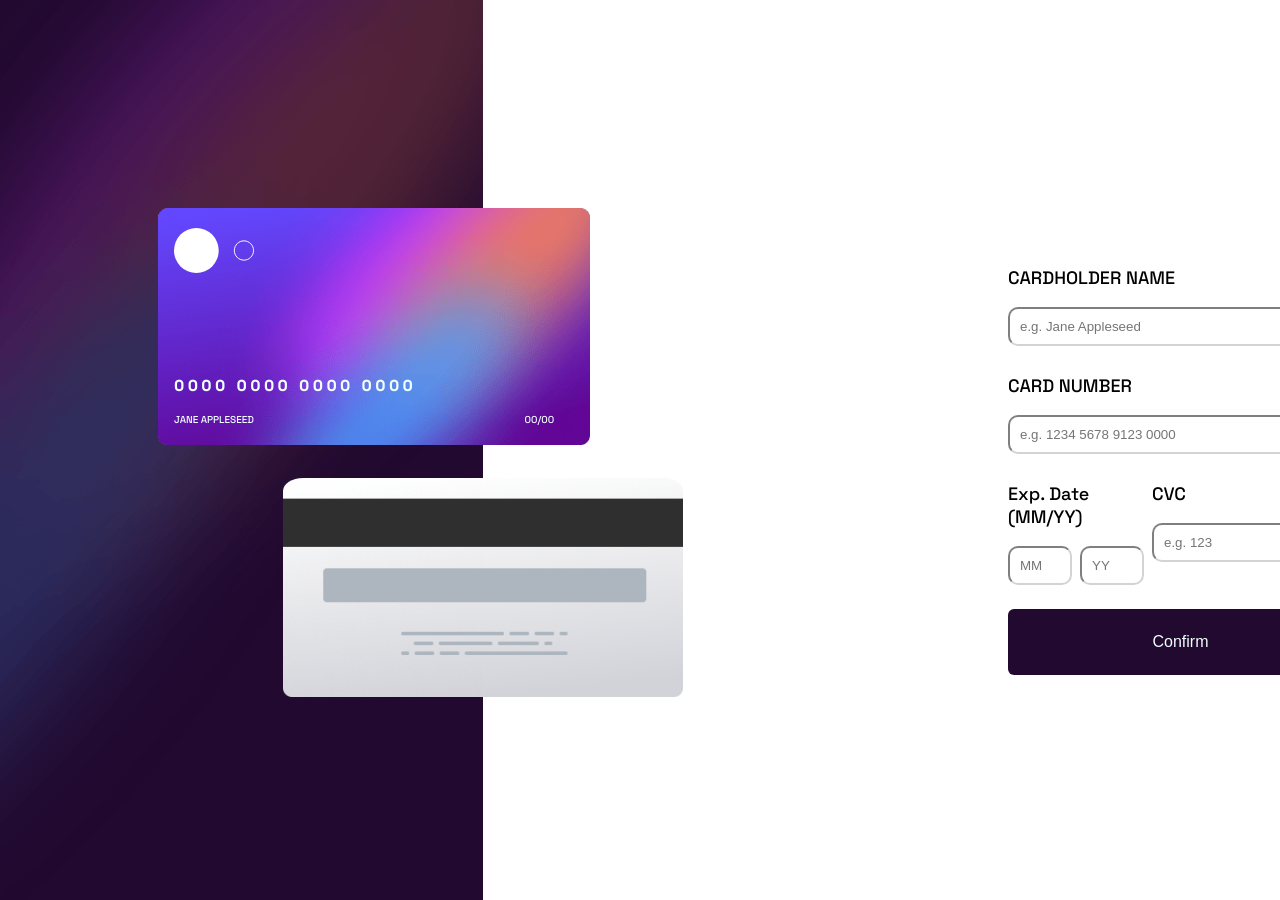
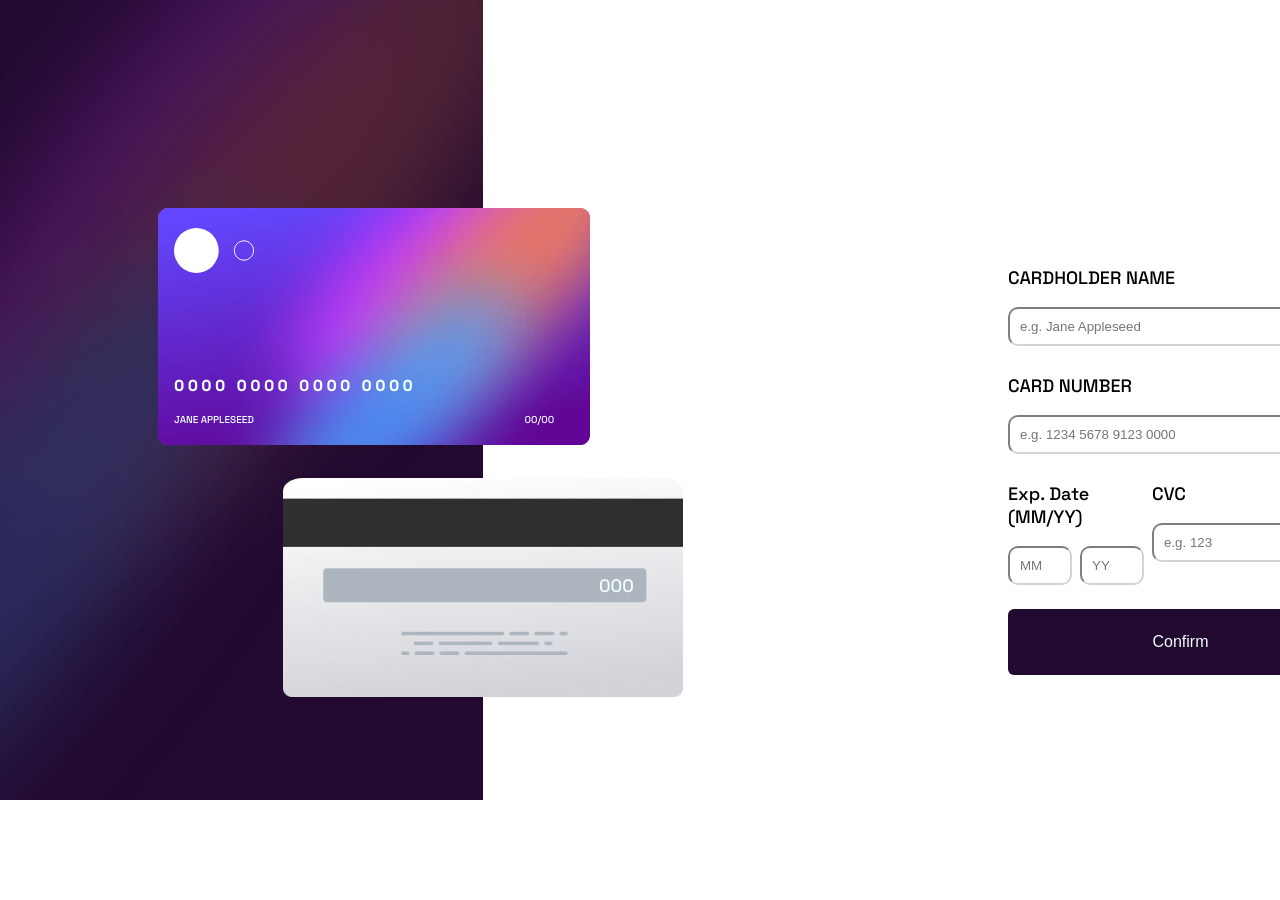
Before and after one commit to Tony-Leng/JS-Interactive-Card-Details-Form, a plain HTML site: page index.html in a window 1280 px wide. Shown: the top 900 px of the page. After the commit the page ends 800 px from the top, so only its background shows below. Drawn offline with Linux system fonts and the light colour scheme; files whose address does not match are found by name.

Commit message:
fixed cvc display on desktop

```diff
--- a/index.css
+++ b/index.css
@@ -62,8 +62,11 @@ body {
 }
 
 #card-cvc-display {
-  z-index: 1;
-  font-size: 36px;
+  z-index: 3;
+  font-size: 18px;
+  position: absolute;
+  top: 78px;
+  left: 316px;
 }
 
 #user-info {
@@ -144,18 +147,17 @@ body {
   letter-spacing: 4px;
 }
 
-#card-cvc-display {
+/* #card-cvc-display {
   position: absolute;
-  top: 500px;
+  top: 200px;
   left: 300px;
-}
+} */
 
 /* THANK YOU DESKTOP */
 
 #thank-you {
   position: fixed;
   top: 224px;
-  /* right: 24px; */
   left: 1000px;
 }
 
@@ -235,6 +237,7 @@ body {
     position: absolute;
     top: 58px;
     left: 224px;
+    font-size: 12px;
   }
 
   #user-info {
```
